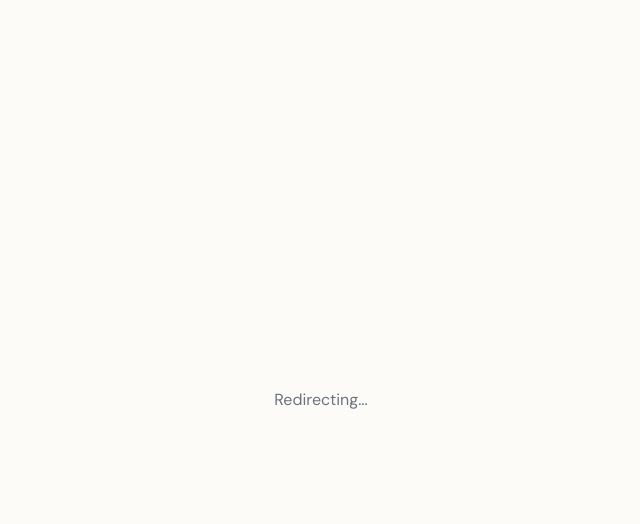
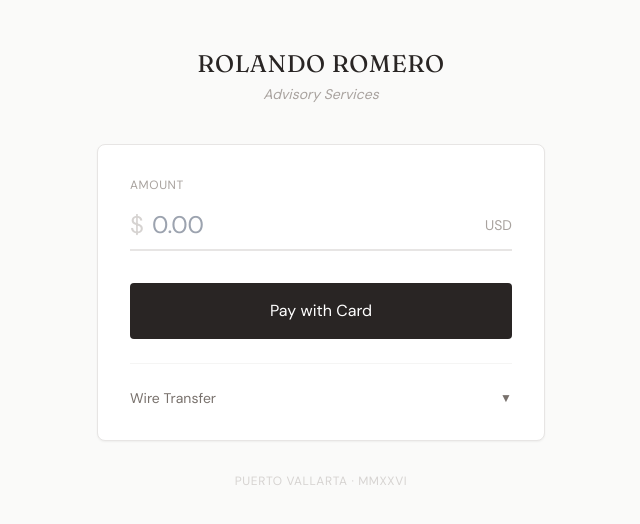
Before and after one commit to Pvrolomx/rolo-payments, a Next.js app: page / in a window 1280 px wide. Before the commit this address had no page. Shown: the top 524 px of the page, without its empty margins (319-959 px from the left). Built offline with nearby package versions, Linux system fonts and the light colour scheme.

Commit message:
Minimal elegant payment page

```diff
--- a/src/pages/index.tsx
+++ b/src/pages/index.tsx
@@ -1,16 +1,108 @@
-import { useRouter } from 'next/router';
-import { useEffect } from 'react';
+import { useState } from 'react';
 
 export default function Home() {
-  const router = useRouter();
+  const [amount, setAmount] = useState('');
+  const [showWire, setShowWire] = useState(false);
 
-  useEffect(() => {
-    router.push('/pay/demo');
-  }, [router]);
+  const STRIPE_LINK = 'https://buy.stripe.com/6oU00leem9wpeg3cpR5Vu01';
 
   return (
-    <div className="min-h-screen bg-cream flex items-center justify-center">
-      <p className="text-gray-500">Redirecting...</p>
+    <div className="min-h-screen bg-stone-50 py-12 px-4">
+      <div className="max-w-md mx-auto">
+
+        {/* Header */}
+        <div className="text-center mb-10">
+          <h1 className="text-2xl font-light tracking-wide text-stone-800 mb-1">
+            ROLANDO ROMERO
+          </h1>
+          <p className="text-stone-400 text-sm italic">Advisory Services</p>
+        </div>
+
+        {/* Payment Card */}
+        <div className="bg-white rounded-lg shadow-sm border border-stone-200 p-8">
+
+          {/* Amount */}
+          <div className="mb-8">
+            <label className="block text-xs uppercase tracking-wider text-stone-400 mb-2">
+              Amount
+            </label>
+            <div className="flex items-center border-b-2 border-stone-200 focus-within:border-stone-400 transition-colors">
+              <span className="text-2xl text-stone-300 mr-2">$</span>
+              <input
+                type="number"
+                value={amount}
+                onChange={(e) => setAmount(e.target.value)}
+                placeholder="0.00"
+                className="flex-1 text-2xl text-stone-800 py-2 focus:outline-none bg-transparent"
+              />
+              <span className="text-stone-400 text-sm">USD</span>
+            </div>
+          </div>
+
+          {/* Pay Button */}
+          <a
+            href={STRIPE_LINK}
+            target="_blank"
+            rel="noopener noreferrer"
+            className="block w-full bg-stone-800 hover:bg-stone-900 text-white text-center py-4 rounded transition-colors mb-6"
+          >
+            Pay with Card
+          </a>
+
+          {/* Wire Transfer */}
+          <div className="border-t border-stone-100 pt-6">
+            <button
+              onClick={() => setShowWire(!showWire)}
+              className="w-full flex justify-between items-center text-stone-500 hover:text-stone-700 text-sm"
+            >
+              <span>Wire Transfer</span>
+              <span className="text-xs">{showWire ? '▲' : '▼'}</span>
+            </button>
+
+            {showWire && (
+              <div className="mt-4 text-xs text-stone-500 space-y-3 font-mono">
+                <div>
+                  <p className="text-stone-400 uppercase tracking-wider mb-1">Beneficiary</p>
+                  <p className="text-stone-700">Rolando Romero García</p>
+                  <p>Brasil 1434, 5 de Diciembre</p>
+                  <p>Puerto Vallarta, Jalisco, 48350</p>
+                </div>
+                <div>
+                  <p className="text-stone-400 uppercase tracking-wider mb-1">Bank</p>
+                  <p className="text-stone-700">Banamex</p>
+                  <p>Paseo de los Cocoteros 85, Local C-1</p>
+                  <p>Paradise Plaza, Nuevo Vallarta, Nayarit, 63732</p>
+                </div>
+                <div className="grid grid-cols-2 gap-4">
+                  <div>
+                    <p className="text-stone-400 uppercase tracking-wider mb-1">CLABE</p>
+                    <p className="text-stone-700">002375701679195789</p>
+                  </div>
+                  <div>
+                    <p className="text-stone-400 uppercase tracking-wider mb-1">Account</p>
+                    <p className="text-stone-700">7016000007919578</p>
+                  </div>
+                </div>
+                <div className="grid grid-cols-2 gap-4">
+                  <div>
+                    <p className="text-stone-400 uppercase tracking-wider mb-1">SWIFT</p>
+                    <p className="text-stone-700">BNMXMXMM</p>
+                  </div>
+                  <div>
+                    <p className="text-stone-400 uppercase tracking-wider mb-1">RFC</p>
+                    <p className="text-stone-700">ROGR660427SK8</p>
+                  </div>
+                </div>
+              </div>
+            )}
+          </div>
+        </div>
+
+        {/* Footer */}
+        <p className="text-center text-stone-300 text-xs mt-8 tracking-wider">
+          PUERTO VALLARTA · MMXXVI
+        </p>
+      </div>
     </div>
   );
 }
```
